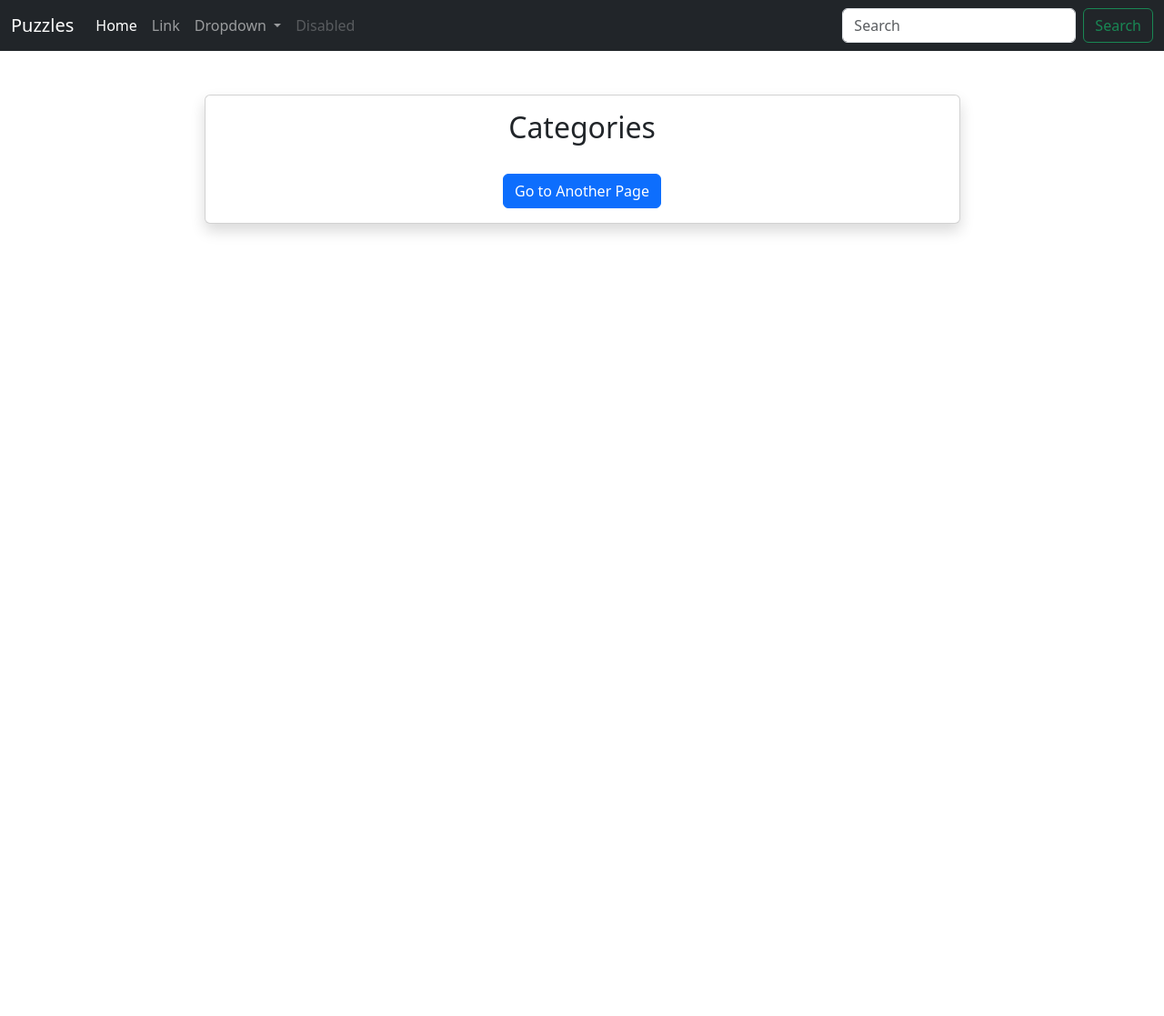
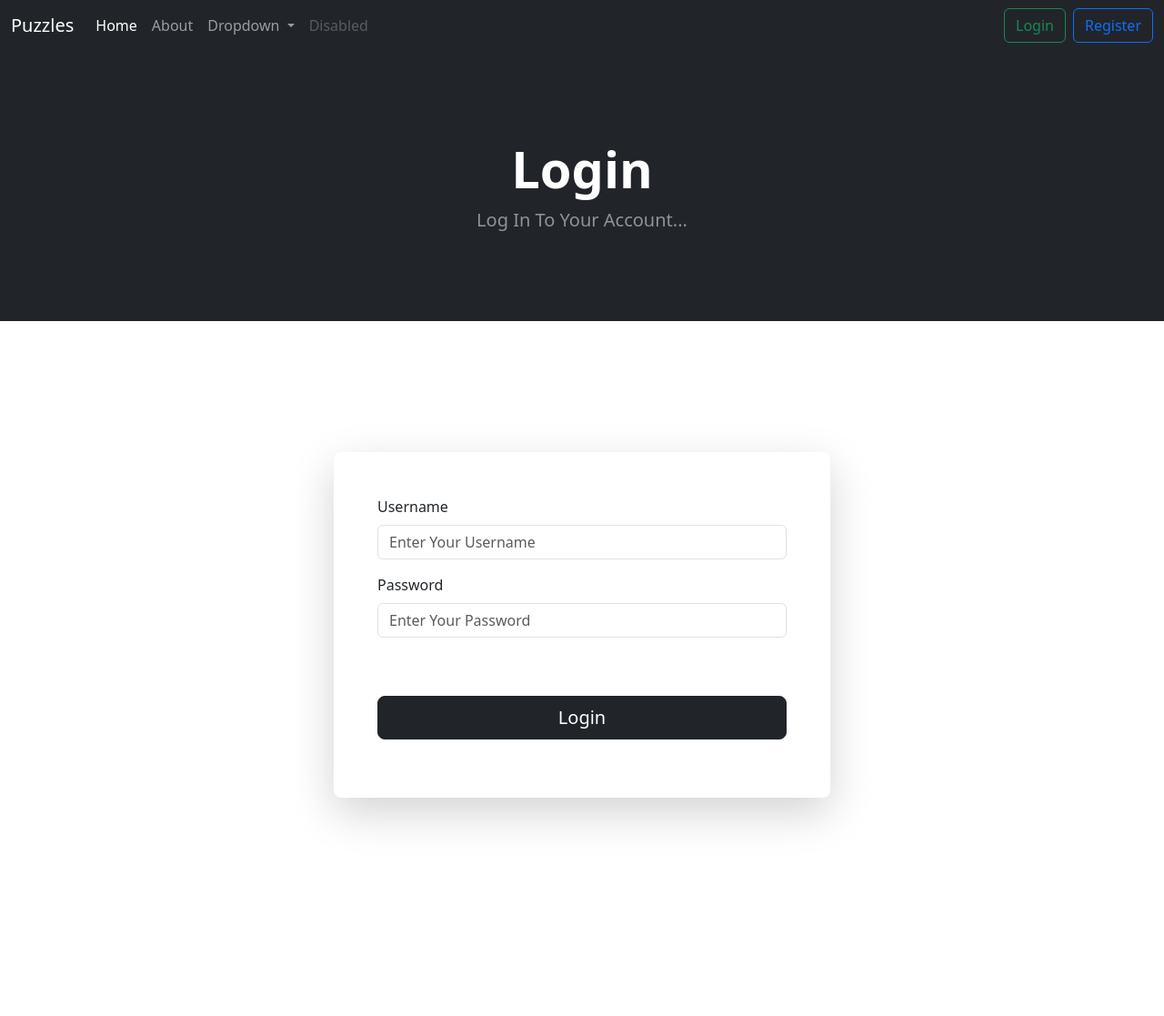
Before and after one commit to VigneshvijayMohan/Puzzles-Django, a Django app: page / in a window 1280 px wide. Shown: the top 1117 px of the page at 91% size. Before the commit the page ends 257 px from the top, so only its background shows below. Run offline with Django 4.2, Linux system fonts and the light colour scheme; data that the repository does not hold is empty.

Commit message:
Added Login and Logout

```diff
--- a/puzzles/quiz/templates/quiz/base.html
+++ b/puzzles/quiz/templates/quiz/base.html
@@ -8,6 +8,14 @@
 </head>
 <body>
 {% include "quiz/navbar.html" %}
+{% if messages %}
+            {% for message in messages %}
+                <div class="alert alert-warning alert-dismissible fade show" role="alert">
+                {{ message }}
+                <button type="button" class="btn-close" data-bs-dismiss="alert" aria-label="Close"></button>
+                </div>
+            {% endfor %}
+        {% endif %}
 {% block content %}{% endblock content %}
 <script src="https://cdn.jsdelivr.net/npm/bootstrap@5.3.3/dist/js/bootstrap.bundle.min.js" integrity="sha384-YvpcrYf0tY3lHB60NNkmXc5s9fDVZLESaAA55NDzOxhy9GkcIdslK1eN7N6jIeHz" crossorigin="anonymous"></script>
 <script src="https://cdn.jsdelivr.net/npm/@popperjs/core@2.11.8/dist/umd/popper.min.js" integrity="sha384-I7E8VVD/ismYTF4hNIPjVp/Zjvgyol6VFvRkX/vR+Vc4jQkC+hVqc2pM8ODewa9r" crossorigin="anonymous"></script>
--- /dev/null
+++ b/puzzles/quiz/templates/quiz/login.html
@@ -0,0 +1,48 @@
+{% extends 'quiz/base.html' %}
+{% block content %}
+
+<!-- Header-->
+<header class="bg-dark py-5">
+    <div class="container px-4 px-lg-5 my-5">
+        <div class="text-center text-white">
+            <h1 class="display-4 fw-bolder">Login</h1>
+            <p class="lead fw-normal text-white-50 mb-0">Log In To Your Account...</p>
+        </div>
+    </div>
+</header>
+<br/><br/>
+<br/><br/>
+<br/><br/>
+
+<div class="container">
+    <div class="row justify-content-center">
+        <div class="col-lg-6">
+            <div class="card border-0 rounded-3 shadow-lg p-5">
+                <form method="POST" action="{% url 'login' %}" class="mb-3">
+                    {% csrf_token %}
+                    <div class="mb-3">
+                        <label for="username" class="form-label">Username</label>
+                        <input type="text" class="form-control" id="username" name="username" placeholder="Enter Your Username">
+                    </div>
+                    <div class="mb-3">
+                        <label for="password" class="form-label">Password</label>
+                        <input type="password" class="form-control" id="password" name="password" placeholder="Enter Your Password">
+                    </div>
+                    <br/><br/>
+                    <div class="d-grid">
+                        <button type="submit" class="btn btn-dark btn-lg">Login</button>
+                    </div>
+                </form>
+            </div>
+        </div>
+    </div>
+</div>
+<br/><br/>
+<br/><br/>
+<br/><br/>
+<br/><br/>
+<br/><br/>
+<br/><br/>
+<br/><br/>
+
+{% endblock %}
--- a/puzzles/quiz/templates/quiz/navbar.html
+++ b/puzzles/quiz/templates/quiz/navbar.html
@@ -10,8 +10,9 @@
           <a class="nav-link active" aria-current="page" href="{% url "home" %}">Home</a>
         </li>
         <li class="nav-item">
-            <a class="nav-link" href="#">Link</a>
+          <a class="nav-link" href="{% url "about" %}">About</a>
         </li>
+
         <li class="nav-item dropdown">
           <a class="nav-link dropdown-toggle" href="#" role="button" data-bs-toggle="dropdown" aria-expanded="false">
             Dropdown
@@ -27,10 +28,14 @@
           <a class="nav-link disabled" aria-disabled="true">Disabled</a>
         </li>
       </ul>
-        <form class="d-flex" role="search">
-          <input class="form-control me-2" type="search" placeholder="Search" aria-label="Search">
-          <button class="btn btn-outline-success" type="submit">Search</button>
-        </form>
+      <div class="d-flex">
+        {% if user.is_authenticated %}
+          <a class="btn btn-outline-danger me-2" href="{% url "logout" %}" role="button">Logout</a>
+        {% else %}
+          <a class="btn btn-outline-success me-2" href="{% url "login" %}" role="button">Login</a>
+          <a class="btn btn-outline-primary" href="#" role="button">Register</a>
+        {% endif %}
+      </div>
     </div>
   </div>
 </nav>
--- a/puzzles/quiz/urls.py
+++ b/puzzles/quiz/urls.py
@@ -3,6 +3,10 @@ from . import views
 
 urlpatterns = [
     path("", views.home, name="home"),
+    path("about/", views.about, name="about"),
     path('quiz/<str:foo>/', views.category, name='category'),
     path("page/", views.page, name="page"),
+    path("login/",views.login_user, name = "login" ),
+    path("logout/",views.logout_user, name = "logout" ),
+
 ]
--- a/puzzles/quiz/views.py
+++ b/puzzles/quiz/views.py
@@ -1,12 +1,21 @@
-from django.shortcuts import render
-
+from django.shortcuts import render, redirect
+from django.contrib.auth import authenticate, login, logout
 from .models import Question, Category
+from django.contrib import messages
 # Create your views here.
 
+
 def home(request):
-    categories = Category.objects.all()
-    print(categories)
-    return render(request, "quiz/home.html", {"categories":categories})
+    if request.user.is_authenticated:
+        categories = Category.objects.all()  # Assuming Category is a model you've defined
+        return render(request, "quiz/home.html", {"categories": categories})
+    else:
+        return render(request, "quiz/login.html", {})
+
+
+
+def about(request):
+    return render(request, "quiz/about.html", {})
 
 
 # def category(request, foo):
@@ -24,3 +33,26 @@ def category(request, foo):
 def page(request):
     questions = Question.objects.all()
     return render(request, "quiz/questions.html", {"questions":questions})
+
+
+
+def login_user(request):
+    if request.method == "POST":
+        username = request.POST["username"]
+        password = request.POST["password"]
+        user = authenticate(username = username, password = password)
+        if user is not None:
+            login(request, user)
+            messages.success(request, ("You have been Logged in.."))
+            return redirect('home')
+        else:
+            messages.success(request, ("There was an error, please try again."))
+            return redirect('login')
+    else:
+        return render(request, "quiz/login.html", {})
+
+
+def logout_user(request):
+	logout(request)
+	messages.success(request, ("You have been logged out...Thanks for stopping by..."))
+	return redirect('home')
```
Also changed, not shown: puzzles/quiz/templates/quiz/about.html (added, +32 -0 lines). Lines whose indentation alone changed are shown as unchanged.
